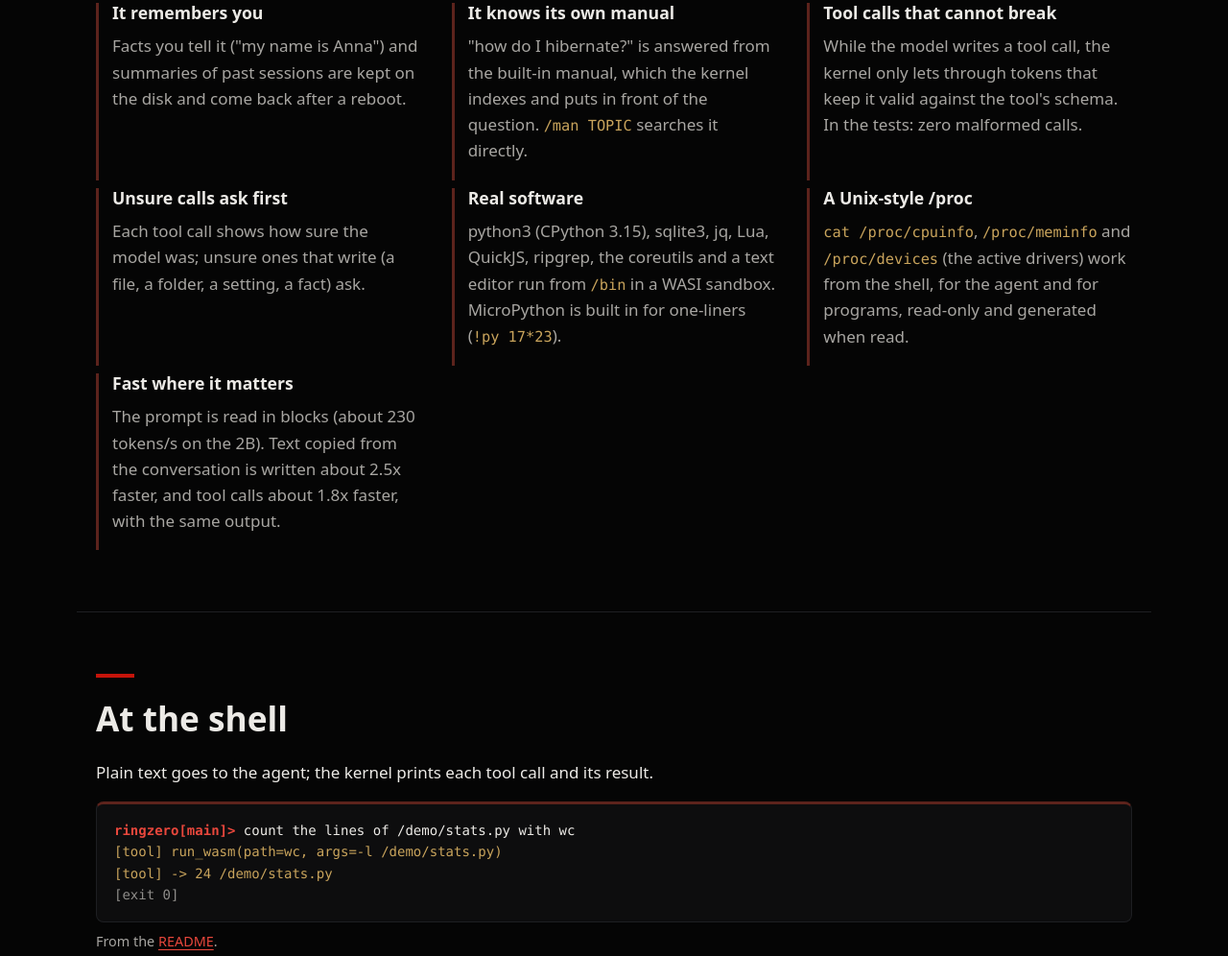
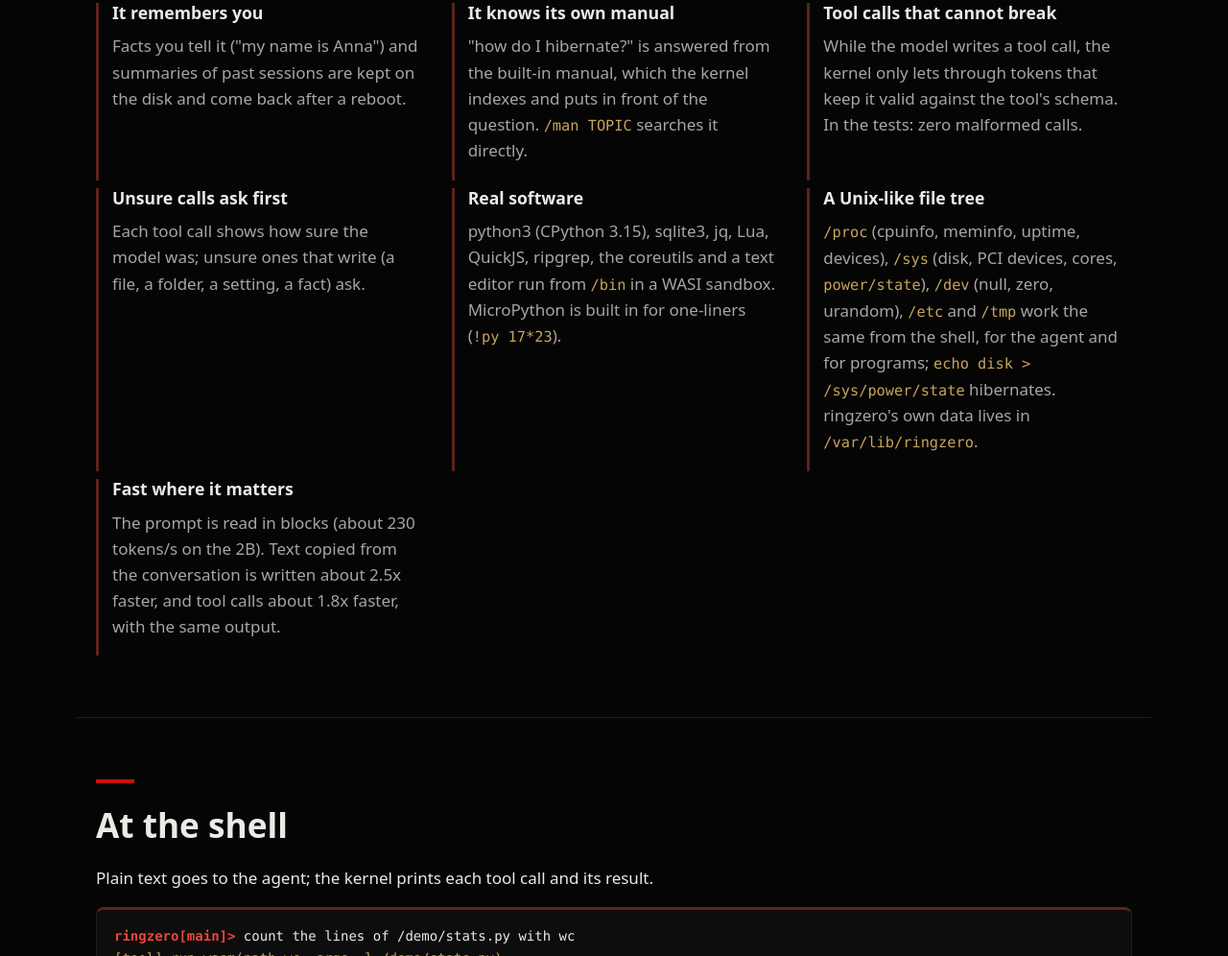
Before and after one commit to tcsenpai/ringzero, a plain HTML site: page site/index.html in a window 1280 px wide. Shown: the part 2508-3504 px from the top of the page at 96% size. Drawn offline with Linux system fonts and the light colour scheme.

Commit message:
docs: Unix file tree and /var/lib/ringzero on every surface, T55 results

```diff
--- a/site/index.html
+++ b/site/index.html
@@ -116,9 +116,11 @@
     <li><h3>Real software</h3>
       <p>python3 (CPython 3.15), sqlite3, jq, Lua, QuickJS, ripgrep, the coreutils and a text editor run from
         <code>/bin</code> in a WASI sandbox. MicroPython is built in for one-liners (<code>!py 17*23</code>).</p></li>
-    <li><h3>A Unix-style /proc</h3>
-      <p><code>cat /proc/cpuinfo</code>, <code>/proc/meminfo</code> and <code>/proc/devices</code> (the active
-        drivers) work from the shell, for the agent and for programs, read-only and generated when read.</p></li>
+    <li><h3>A Unix-like file tree</h3>
+      <p><code>/proc</code> (cpuinfo, meminfo, uptime, devices), <code>/sys</code> (disk, PCI devices, cores,
+        <code>power/state</code>), <code>/dev</code> (null, zero, urandom), <code>/etc</code> and <code>/tmp</code>
+        work the same from the shell, for the agent and for programs; <code>echo disk &gt; /sys/power/state</code>
+        hibernates. ringzero's own data lives in <code>/var/lib/ringzero</code>.</p></li>
     <li><h3>Fast where it matters</h3>
       <p>The prompt is read in blocks (about 230 tokens/s on the 2B). Text copied from the conversation is written
         about 2.5x faster, and tool calls about 1.8x faster, with the same output.</p></li>
```
Also changed, not shown: 9 other files.
